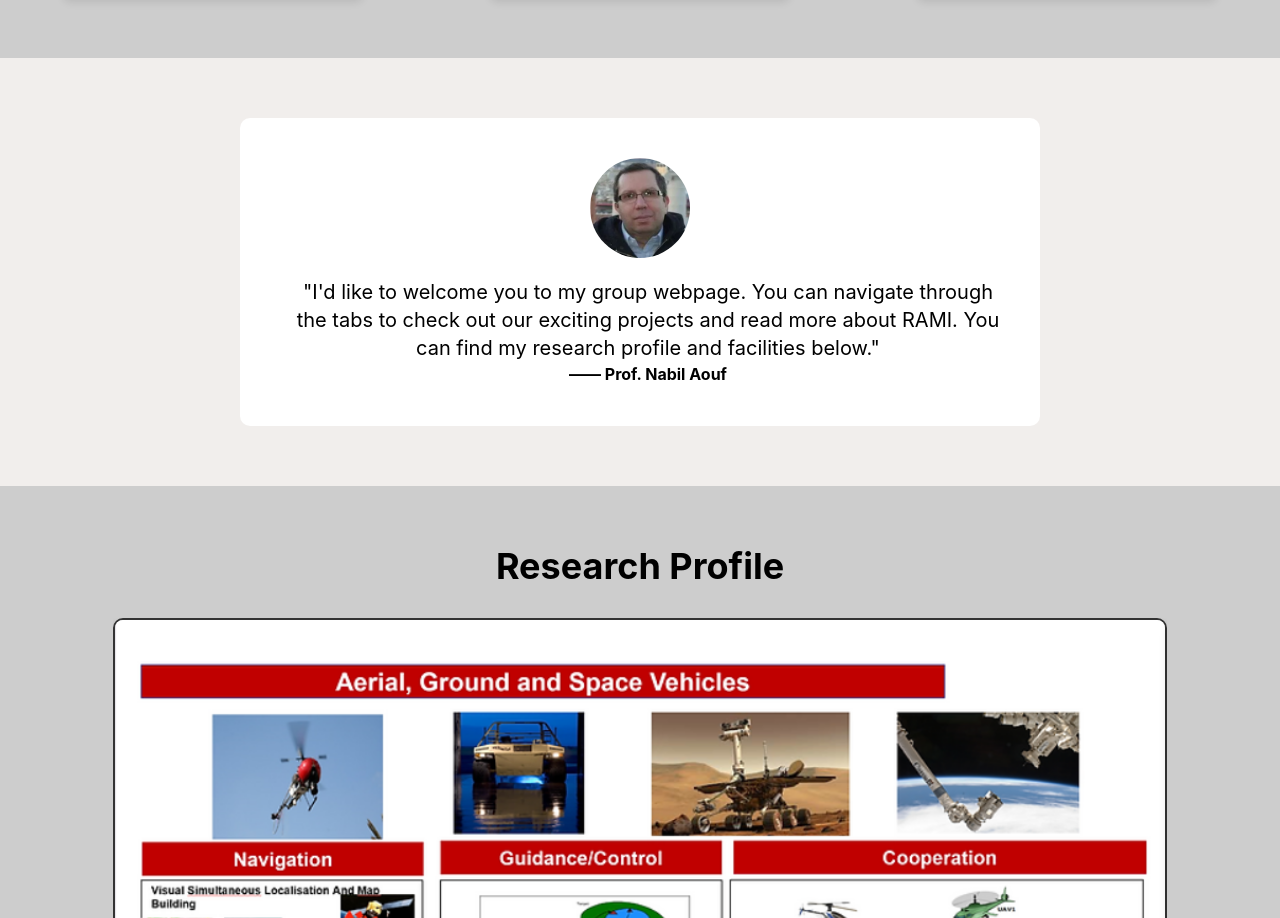
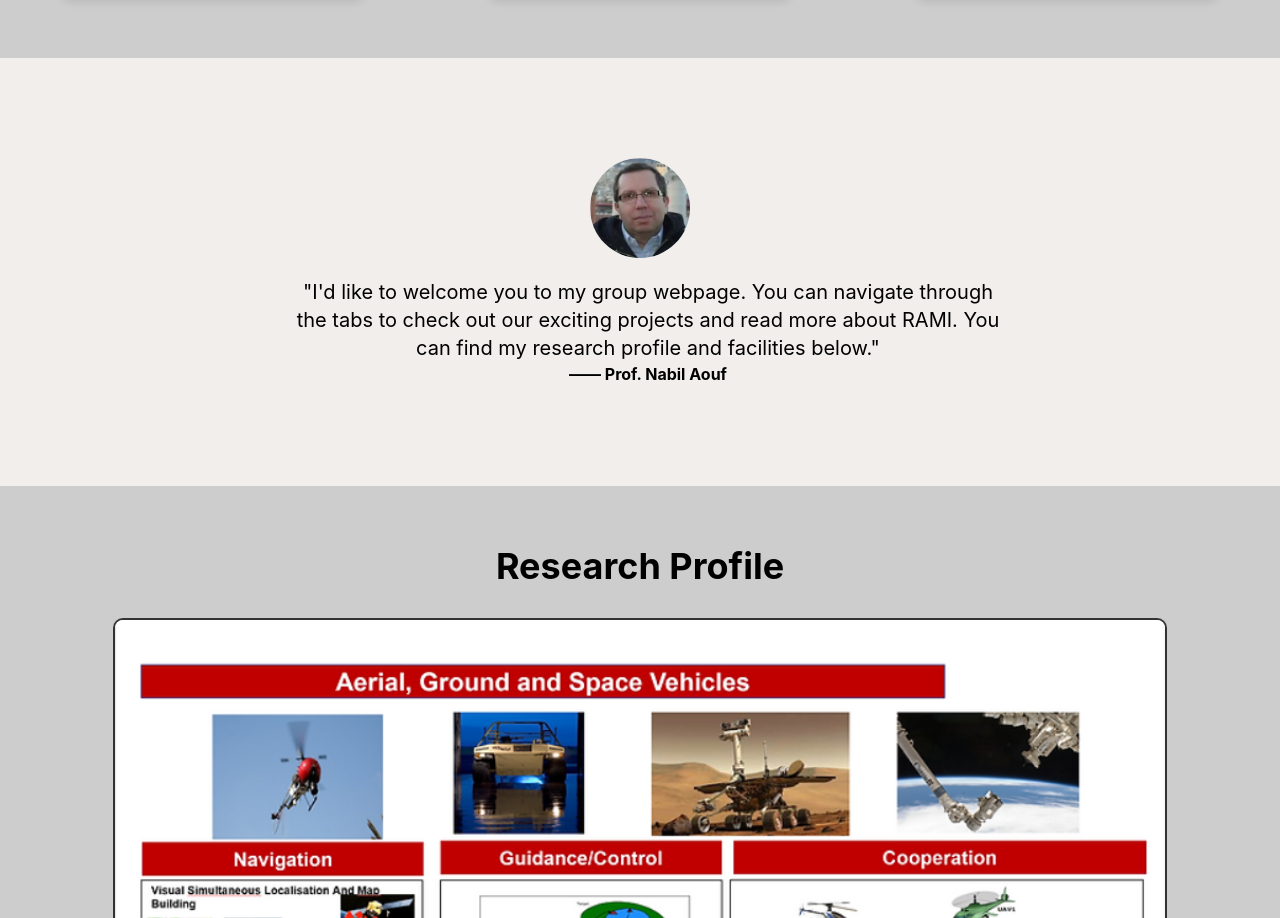
Before and after one commit to Kronium345/RAMI-Group, a React (Vite) app in the folder rami/: page / in a window 1280 px wide. Shown: the part 1896-2814 px from the top of the page. Built offline with nearby package versions, Linux system fonts and the light colour scheme.

Commit message:
Removed white quote container

```diff
--- a/rami/src/pages/Home/Home.css
+++ b/rami/src/pages/Home/Home.css
@@ -303,7 +303,7 @@
   align-items: center;
   max-width: 800px;
   padding: 40px;
-  background-color: rgb(255, 255, 255);
+  background-color: #f1eeec;
   border-radius: 10px;
   /* box-shadow: 0 4px 8px rgba(0, 0, 0, 0.1); */
 }
```
